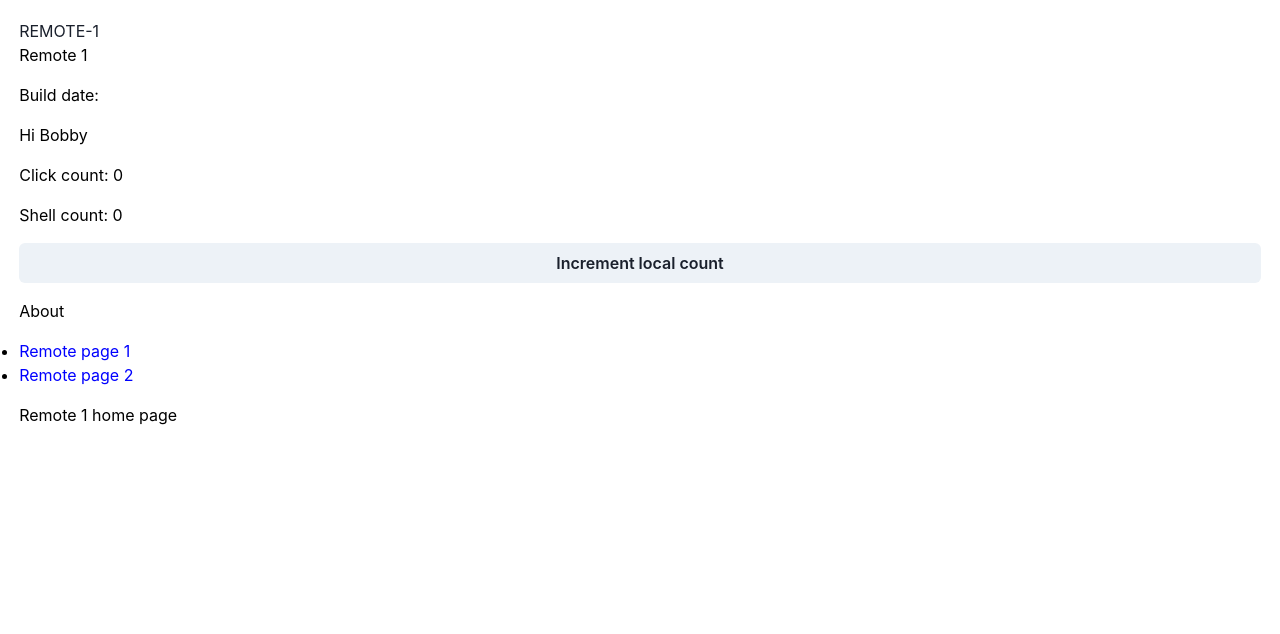
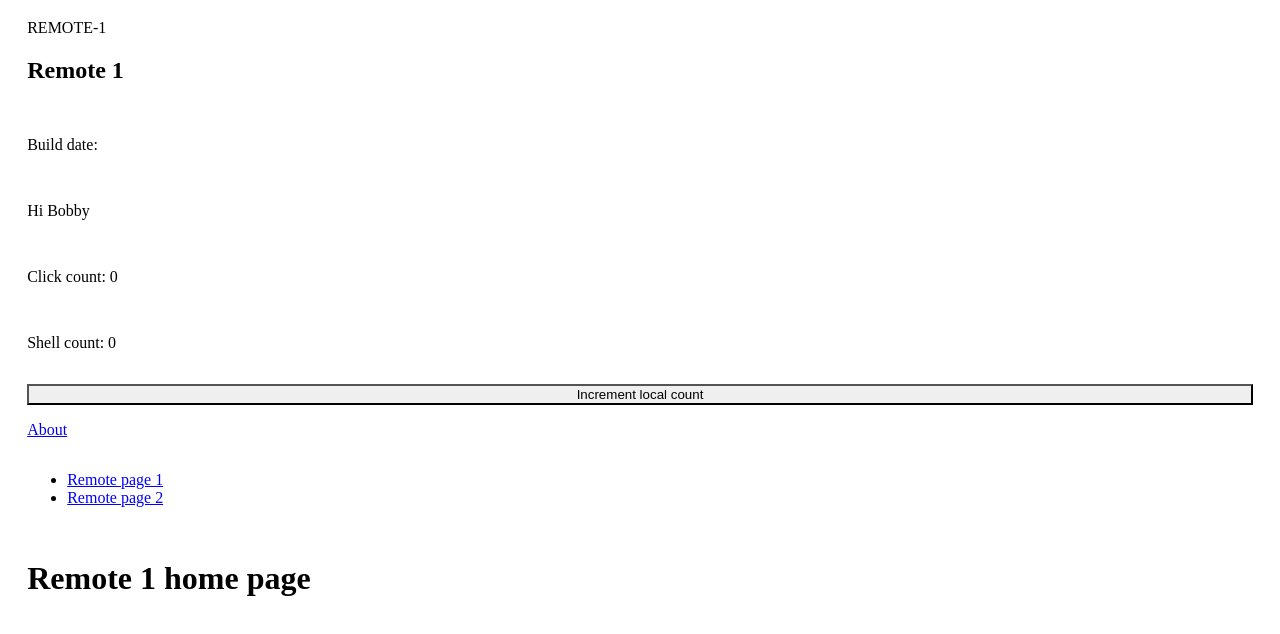
Before and after one commit to coryhouse/remote-1, a React app: page / in a window 1280 px wide. Shown: the top 634 px of the page. Built offline with nearby package versions, Linux system fonts and the light colour scheme.

Commit message:
remove chakra

```diff
--- a/package.json
+++ b/package.json
@@ -26,10 +26,6 @@
     "analyze": "cross-env ANALYZE=Y npm run build"
   },
   "dependencies": {
-    "@chakra-ui/react": "2.3.6",
-    "@emotion/react": "^11.7.1",
-    "@emotion/styled": "^11.6.0",
-    "framer-motion": "^5.6.0",
     "react": "^18.2.0",
     "react-dom": "^18.2.0",
     "react-router-dom": "^6.4.2"
--- a/src/bootstrap.tsx
+++ b/src/bootstrap.tsx
@@ -1,12 +1,9 @@
 import { createRoot } from "react-dom/client";
-import { ChakraProvider } from "@chakra-ui/react";
 import { App } from "./App";
 import { BrowserRouter } from "react-router-dom";
 
 createRoot(document.getElementById("root") as HTMLElement).render(
-  <ChakraProvider>
-    <BrowserRouter>
-      <App />
-    </BrowserRouter>
-  </ChakraProvider>
+  <BrowserRouter>
+    <App />
+  </BrowserRouter>
 );
```
Also changed, not shown: 1 other file (tests, documents, lock files or other folders).
